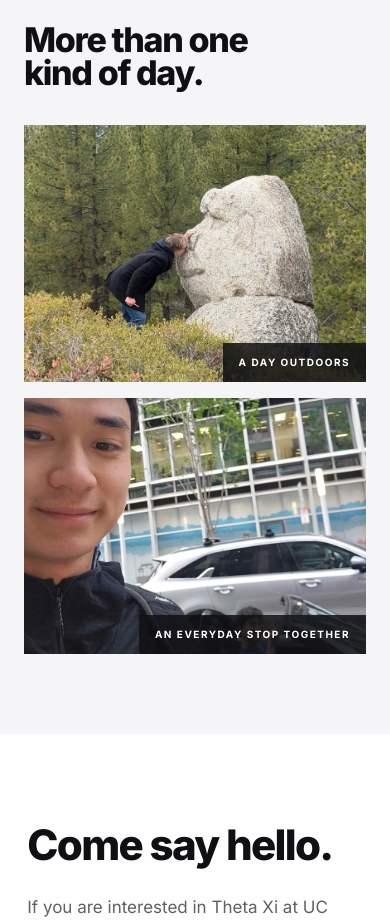
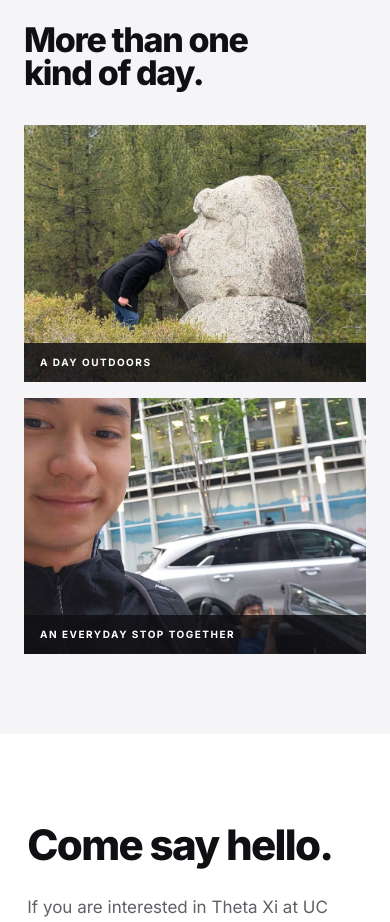
Before and after one commit to NathanDai5287/admin-cal-taxi, a Next.js app: page /public-site/rush in a window 390 px wide. Shown: the part 1220-2142 px from the top of the page. Built offline with nearby package versions, Linux system fonts and the light colour scheme.

Commit message:
Align Rush gallery images

```diff
--- a/app/(public)/public-site/public-site.css
+++ b/app/(public)/public-site/public-site.css
@@ -506,11 +506,11 @@
 }
 
 .rush-life-outdoors img {
-  object-position: center;
+  object-position: 56% 50%;
 }
 
 .rush-life-city img {
-  object-position: 50% 62%;
+  object-position: 50% 58%;
 }
 
 .chapter-moment figcaption,
@@ -1189,7 +1189,20 @@
 }
 
 .rush-life-grid {
-  align-items: stretch;
+  grid-template-columns: minmax(0, 3fr) minmax(0, 2fr);
+  gap: clamp(20px, 2vw, 28px);
+  align-items: start;
+}
+
+.rush-life-grid figure {
+  height: clamp(320px, 36vw, 520px);
+  min-width: 0;
+  aspect-ratio: auto;
+}
+
+.rush-life figcaption {
+  right: auto;
+  left: 0;
 }
 
 .rush-invitation {
@@ -1395,10 +1408,26 @@
     grid-template-columns: 1fr;
   }
 
-  .chapter-moment,
-  .rush-life-outdoors,
-  .rush-life-city {
+  .rush-life-grid {
+    gap: 16px;
+  }
+
+  .chapter-moment {
     aspect-ratio: 4 / 3;
+  }
+
+  .rush-life-grid figure {
+    height: auto;
+    aspect-ratio: 4 / 3;
+  }
+
+  .rush-life-city img {
+    object-position: 50% 68%;
+  }
+
+  .rush-life figcaption {
+    right: 0;
+    text-align: left;
   }
 
   .chapter-invitation {
--- a/app/(public)/public-site/rush/page.tsx
+++ b/app/(public)/public-site/rush/page.tsx
@@ -54,7 +54,7 @@ export default function RushPage() {
             <Image
               alt="A chapter member beside a large rock during an outdoor trip"
               fill
-              sizes="(max-width: 760px) 100vw, 58vw"
+              sizes="(max-width: 760px) 100vw, 60vw"
               src={outdoorsImage}
             />
             <figcaption>A day outdoors</figcaption>
@@ -63,7 +63,7 @@ export default function RushPage() {
             <Image
               alt="One person taking a selfie outside a city building"
               fill
-              sizes="(max-width: 760px) 100vw, 42vw"
+              sizes="(max-width: 760px) 100vw, 40vw"
               src={cityImage}
             />
             <figcaption>An everyday stop together</figcaption>
```
